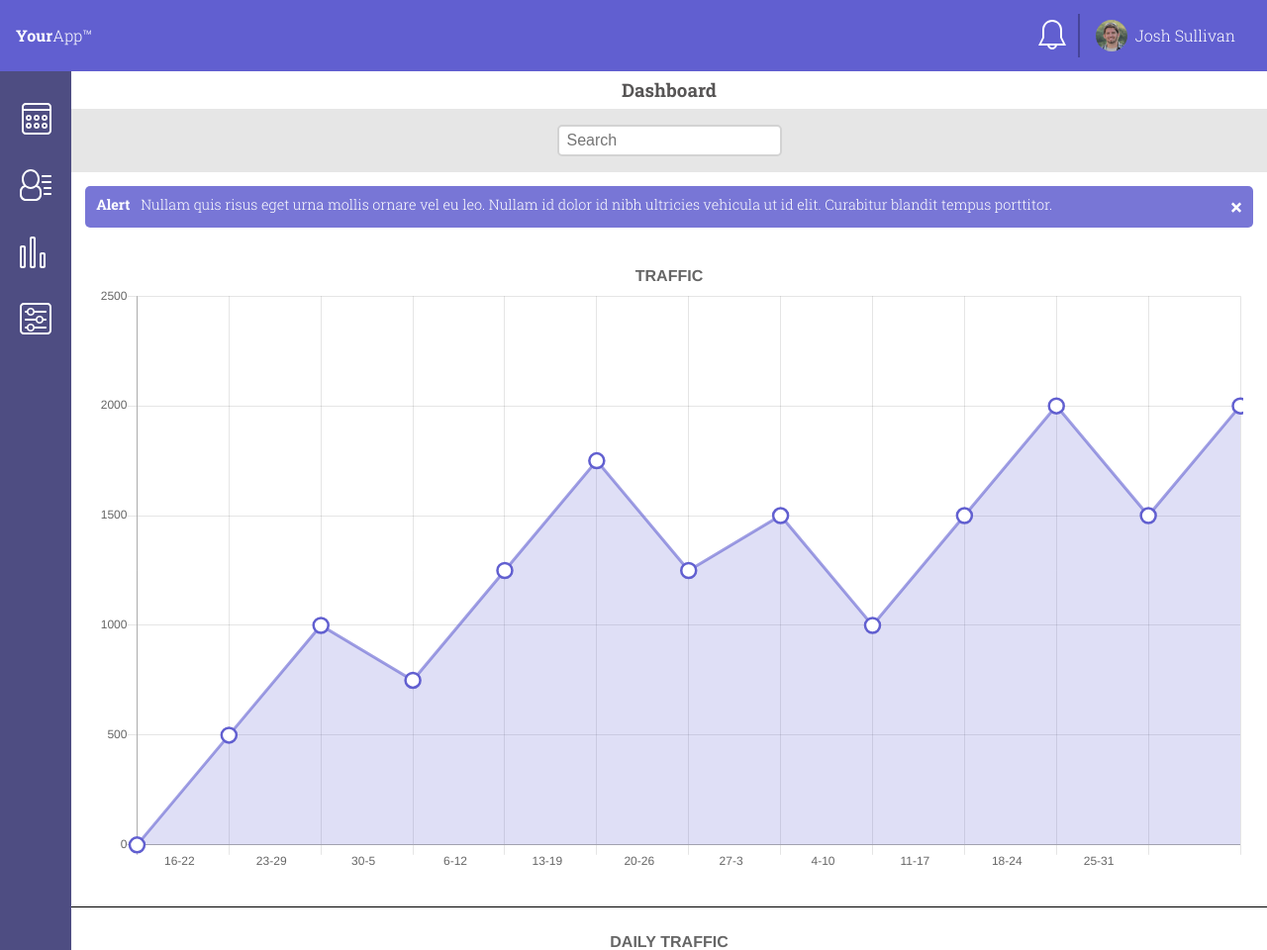
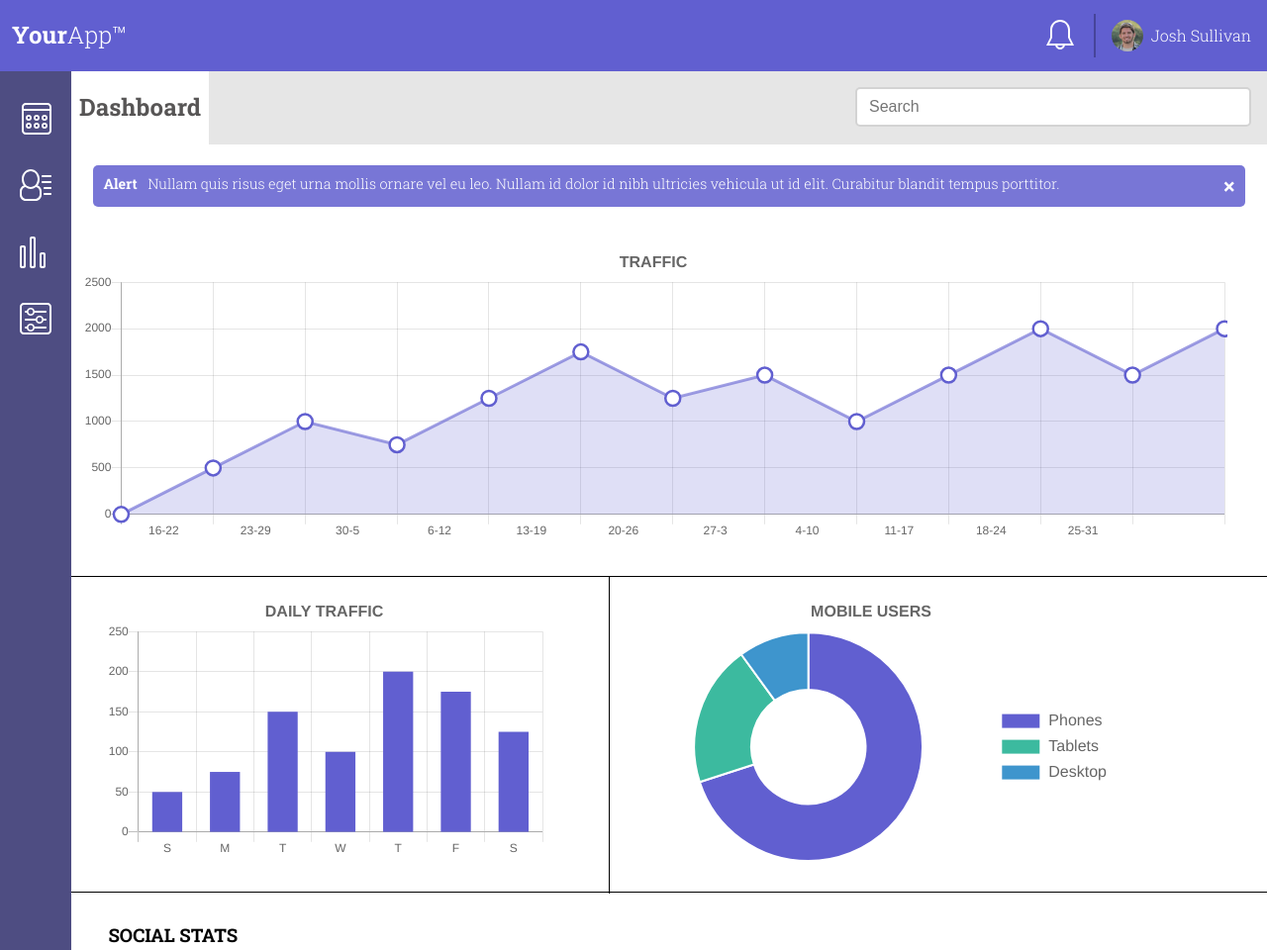
Before and after one commit to 1MartinSafar/techdegree-project-9, a plain HTML site: page index.html in a window 1280 px wide. Shown: the top 960 px of the page at 99% size. Drawn offline with nearby package versions, Linux system fonts and the light colour scheme.

Commit message:
Desktop Layout >ALMOST READY<

```diff
--- a/styles.css
+++ b/styles.css
@@ -679,75 +679,6 @@ svg {
   #cancel {
     width: 50%;
   }
-
-  /*.app-name {
-    font-size: 1.5em;
-    margin-left: 0.5em;
-    margin-right: auto;
-  }
-
-  .user-div {
-    margin-left: 1em;
-  }
-
-  .username {
-    margin-right: 1em;
-  }
-
-  #dashboard {
-    flex-direction: row;
-  }
-  #dashboard-h {
-    display: flex;
-    height: 4.5em;
-  }
-  #dashboard-h h3 {
-    font-size: 1.5em;
-    margin: auto;
-  }
-  #dashboard-search {
-    margin-left: auto;
-  }
-  #searchBar {
-    width: 25em;
-    height: 2.5em;
-    padding: 0.75em;
-  }
-
-  .alert {
-    width: calc(100% - 3em);
-    margin: 1.5em;
-  }
-
-  .dm-container {
-    display: flex;
-    flex-direction: row;
-    width: 100%;
-    height: 20em;
-
-    border-top: 1px solid black;
-    border-bottom: 1px solid black;
-    margin-top: 2em;
-    margin-bottom: 2em;
-  }
-  .daily-container {
-    width: 45%;
-    border-right: 1px solid black;
-    padding-left: 2em;
-    padding-right: 2em;
-    padding-top: 1em;
-    padding-bottom: 2em;
-  }
-  .mobile-container {
-    width: 45%;
-    padding-top: 1em;
-    padding-left: 0;
-    padding-right: 2em;
-    padding-bottom: 2em;
-  }
-  #mobile {
-
-  }*/
 }
 
 
@@ -761,240 +692,14 @@ svg {
   /* >>>>> FULL WIDTH WORKING */
 
   /* ======================================================================
-                          HEADER
-  ========================================================================= */
-
-  body {
-    font-family: 'Roboto Slab', serif;
-  }
-
-  .main-header {
-    display: flex;
-    flex-direction: row;
-    height: 4.5em;
-    background-color: #615fd0;
-  }
-
-  h1 {
-    font-weight: 400;
-    color: white;
-  }
-
-  .app-name {
-    align-self: center;
-    font-size: 1em;
-
-    margin-right: 3em;
-    margin-left: 1em;
-  }
-
-  .highlight {
-    font-weight: bold;
-    color: white;
-  }
-
-  #svg-bell {
-    align-self: center;
-  }
-
-  .user-div {
-    align-self: center;
-    justify-content: center;
-    align-items: center;
-    height: 2.75em;
-
-    border-left: 2px solid #464499;
-
-    padding-left: 1em;;
-    margin-right: 0.5em;
-  }
-
-  .user-picture {
-    border-radius: 50%;
-    width: 32px;
-    height: 32px;
-
-    margin-top: 0.35em;
-  }
-
-  .username {
-    align-self: center;
-    font-size: 1em;
-    color: white;
-    font-weight: 400;
-    margin-right: 2em;
-  }
-
-  .app-name {
-    margin-right: auto;
-  }
-  .user-div {
-    height: 2.75em;
-    margin-right: 0.5em;
-  }
-  .username {
-    margin-right: 2em;
-  }
-
-  /* ======================================================================
-                          NAVIGATION - SIDE
-  ========================================================================= */
-
-  .content nav {
-    width: 4.5em;
-  }
-
-  .nav-side {
-    width: 4.5em;
-    display: flex;
-    flex-direction: column;
-    text-align: center;
-
-    background-color: #4e4d82;
-    padding: 0;
-    margin: 0;
-    height: 100%;
-
-  }
-
-  .nav-side li {
-    list-style: none;
-    padding-top: 2em;
-  }
-  .nav-side li:last-of-type {
-    padding-bottom: 2em;
-  }
-
-  /* ======================================================================
-                          MAIN
-  ========================================================================= */
-
-  #dashboard {
-    display: flex;
-    flex-direction: column;
-    width: 100%;
-    text-align: center;
-    background-color: #e6e6e6;
-  }
-  #dashboard-h {
-    padding: 0.5em;
-    background-color: white;
-  }
-  #dashboard-h h3 {
-    margin: 0;
-    color: #575555;
-  }
-  #dashboard-search {
-    margin: 1em;
-  }
-  #searchBar {
-    height: 2em;
-    border-radius: 5px;
-    outline: none;
-    border: none;
-    border: 2px solid lightgray;
-    padding: 0.5em;
-  }
-  #searchBar:focus::placeholder {
-    visibility: hidden;
-  }
-
-
-  main, nav {
-    display: flex;
-    margin-right: 0;
-  }
-
-  .content {
-    display: flex;
-    flex-direction: row;
-  }
-
-  main {
-    width: 100%;
-    flex-direction: column;
-    align-self: stretch;
-    align-items: flex-start;
-    margin: 0;
-    /* NEW TEST */
-    width: calc(100% - 4.5em);
-  }
-
-  .alert-highlight {
-    font-weight: bold;
-    margin-right: 0.75em;
-  }
-
-  .alert {
-    display: flex;
-    flex-direction: row;
-    width: calc(100% - 2em);
-    font-size: 0.9em;
-    opacity: 0.85;
-    color: white;
-    background-color: #615fd0;
-    border-radius: 5px;
-
-    padding: 0.75em;
-    margin: 1em;
-  }
-
-  .alert-close {
-    font-weight: bold;
-    font-size: 22px;
-    line-height: 20px;
-    cursor: pointer;
-
-    padding-left: 0.25em;
-    margin-left: auto;
-  }
-
-  /* ======================================================================
                           CHARTS
   ========================================================================= */
-
   .traffic-container {
-    position: relative;
-    margin: auto;
-    height: 80vh;
     width: calc(100% - 2em);
   }
-
-  .dm-container {
-    display: flex;
-    flex-direction: column;
-    width: 100%;
-
-    border-top: 1px solid black;
-    border-bottom: 1px solid black;
-    margin-top: 2em;
-    margin-bottom: 2em;
-  }
-  .daily-container {
-    width: 100%;
-    height: 20em;
-    padding-left: 0.5em;
-    padding-right: 0.5em;
-    padding-top: 1em;
-    padding-bottom: 2em;
-  }
-  .mobile-container {
-    width: 100%;
-    height: 20em;
-    padding-top: 1em;
-    padding-left: 0.5em;
-    padding-right: 0.5em;
-    padding-bottom: 0;
-  }
-
   /* ======================================================================
                           SOCIAL STATS
   ========================================================================= */
-
-  .social-h {
-    margin-top: 0;
-    margin-left: 2em;
-  }
   .social-container {
     display: flex;
     flex-direction: row;
@@ -1002,6 +707,9 @@ svg {
     justify-content: space-between;
     padding-bottom: 3em;
     border-bottom: 1px solid black;
+  }
+  .social-h {
+    margin-left: 2em;
   }
   .social {
     display: flex;
@@ -1015,6 +723,7 @@ svg {
     margin-left: 2em;
 
     width: calc(33% - 2em);
+    margin-bottom: 1em;
   }
   .social:last-of-type {
     margin-right: 2em;
@@ -1030,20 +739,6 @@ svg {
     align-items: center;
     text-align: center;
   }
-  .social-background svg {
-    display: flex;
-    align-self: flex-start;
-  }
-  .stats {
-    margin-left: 1.5em;
-  }
-  .stats h3 {
-    color: #615fd0;
-    margin: 0;
-  }
-  .stats span {
-    font-size: 3em;
-  }
 
   /* ======================================================================
                           NEW MEMBERS AND RECENT ACTIVITY
@@ -1058,37 +753,42 @@ svg {
     border-bottom: 1px solid black;
   }
   .members-container {
-    width: calc(50% - 2em);
+    width: 50%;
     border-right: 1px solid black;
     padding-right: 2.5em;
 
-    width: 50%;
+    height: 23.469em;
   }
+
   .members-container h3,
   .message-container h3 {
-    margin-top: 1.5em;
+    margin-top: 0.5em;
     margin-left: 2em;
+    text-align: left;
   }
   .activity-container {
     width: calc(50% - 2em);
     padding-right: 2.5em;
 
     width: 50%;
+    height: 23.469em;
   }
   .activity-container h3,
   .settings-container h3 {
-    margin-top: 1.5em;
+    margin-top: 0.5em;
     margin-left: 2em;
     margin-right: 2em;
+    text-align: left;
   }
   .member {
+    width: calc(100% - 2em);
     display: flex;
     flex-direction: row;
 
     margin-left: 2em;
+    margin-right: 2em;
     padding-bottom: 1em;
     margin-bottom: 1em;
-
   }
   .member:not(:last-of-type) {
     border-bottom: 1px solid black;
@@ -1129,6 +829,9 @@ svg {
     align-self: flex-end;
     font-size: 2.5em;
   }
+  .time {
+    align-self: flex-start;
+  }
 
   /* ======================================================================
                           MESSAGE USER AND SETTINGS
@@ -1144,6 +847,7 @@ svg {
   #settings-h {
     margin-bottom: 1.5em;
     margin-left: 1.75em;
+    text-align: left;
   }
   .message-container {
     width: calc(50% - 2em);
@@ -1154,14 +858,17 @@ svg {
   }
   /* MESSAGE SEARCH BAR */
   #user-search {
+    justify-content: flex-start;
     width: 100%;
     margin: 1em;
     margin-left: 2.3em;
   }
   #userSearch {
+    /*width: 400px;*/
     font-size: 1em;
 
     width: 100%;
+    width: calc(100% - 2.3em);
     max-width: 33.188em;
     height: 2.6em;
     border-radius: 5px;
@@ -1171,9 +878,15 @@ svg {
 
     background-color: #f5f5f5;
     padding: 1em;
+
+    /*margin-right: 2.3em;*/
   }
   #userSearch:focus::placeholder {
     visibility: hidden;
+  }
+  #user-search form {
+    align-self: flex-start;
+    width: 100%;
   }
   #message {
     width: 100%;
@@ -1192,6 +905,8 @@ svg {
     background-color: #f5f5f5;
     padding: 1em;
     margin-right: 2.3em;
+
+    margin-left: 0;
   }
   #message-area:focus::placeholder {
     visibility: hidden;
@@ -1236,56 +951,11 @@ svg {
   .settings {
     display: flex;
     flex-direction: row;
+    justify-content: flex-start;
+    align-items: flex-start;
     margin-bottom: 2em;
   }
 
-  /* TESTING OFF AND OFF BUTTONS */
-
-  .onoffswitch {
-      position: relative; width: 90px;
-      -webkit-user-select:none; -moz-user-select:none; -ms-user-select: none;
-  }
-  .onoffswitch-checkbox {
-      display: none;
-  }
-  .onoffswitch-label {
-      display: block; overflow: hidden; cursor: pointer;
-      border: 2px solid #999999; border-radius: 20px;
-  }
-  .onoffswitch-inner {
-      display: block; width: 200%; margin-left: -100%;
-      transition: margin 0.3s ease-in 0s;
-  }
-  .onoffswitch-inner:before, .onoffswitch-inner:after {
-      display: block; float: left; width: 50%; height: 30px; padding: 0; line-height: 30px;
-      font-size: 14px; color: white; font-family: Trebuchet, Arial, sans-serif; font-weight: bold;
-      box-sizing: border-box;
-  }
-  .onoffswitch-inner:before {
-      content: "ON";
-      padding-left: 10px;
-      background-color: #615fd0; color: #FFFFFF;
-  }
-  .onoffswitch-inner:after {
-      content: "OFF";
-      padding-right: 10px;
-      background-color: #EEEEEE; color: #999999;
-      text-align: right;
-  }
-  .onoffswitch-switch {
-      display: block; width: 18px; margin: 6px;
-      background: #FFFFFF;
-      position: absolute; top: 0; bottom: 0;
-      right: 56px;
-      border: 2px solid #999999; border-radius: 20px;
-      transition: all 0.3s ease-in 0s;
-  }
-  .onoffswitch-checkbox:checked + .onoffswitch-label .onoffswitch-inner {
-      margin-left: 0;
-  }
-  .onoffswitch-checkbox:checked + .onoffswitch-label .onoffswitch-switch {
-      right: 0px;
-  }
 
   /* TIMEZONE DROPDOWN */
 
@@ -1338,6 +1008,89 @@ svg {
   #cancel {
     background-color: #969696;
   }
+
+  /* PREVIOUSLY USED FOR 768px +*/
+  .app-name {
+    font-size: 1.5em;
+    margin-left: 0.5em;
+    margin-right: auto;
+  }
+
+  .user-div {
+    margin-left: 1em;
+  }
+
+  .username {
+    margin-right: 1em;
+  }
+
+  #dashboard {
+    flex-direction: row;
+
+    /*width: calc(100% - 2em);*/
+  }
+  #dashboard-h {
+    display: flex;
+    height: 4.5em;
+    height: 4.6em;
+
+    /*border-right: 1px solid black;*/
+  }
+  #dashboard-h h3 {
+    font-size: 1.5em;
+    margin: auto;
+  }
+  #dashboard-search {
+    margin-left: auto;
+
+    /*border-bottom: 1px solid black;*/
+
+    margin-top: 0;
+    margin-bottom: 0;
+    padding-top: 1em;
+    padding-left: 0em;
+    padding-bottom: 1em;
+  }
+  #searchBar {
+    width: 25em;
+    height: 2.5em;
+    padding: 0.75em;
+  }
+
+  .alert {
+    width: calc(100% - 3em);
+    margin: 1.5em;
+  }
+
+  .dm-container {
+    display: flex;
+    flex-direction: row;
+    width: 100%;
+    height: 20em;
+
+    border-top: 1px solid black;
+    border-bottom: 1px solid black;
+    margin-top: 2em;
+    margin-bottom: 2em;
+  }
+  .daily-container {
+    width: 45%;
+    border-right: 1px solid black;
+    padding-left: 2em;
+    padding-right: 4em;
+    padding-top: 1em;
+    padding-bottom: 2em;
+  }
+  .mobile-container {
+    width: 45%;
+    padding-top: 1em;
+    padding-left: 1em;
+    padding-right: 2em;
+    padding-bottom: 2em;
+  }
+  main {
+    width: calc(100% - 4.5em);
+  }
 }
 
 
```
